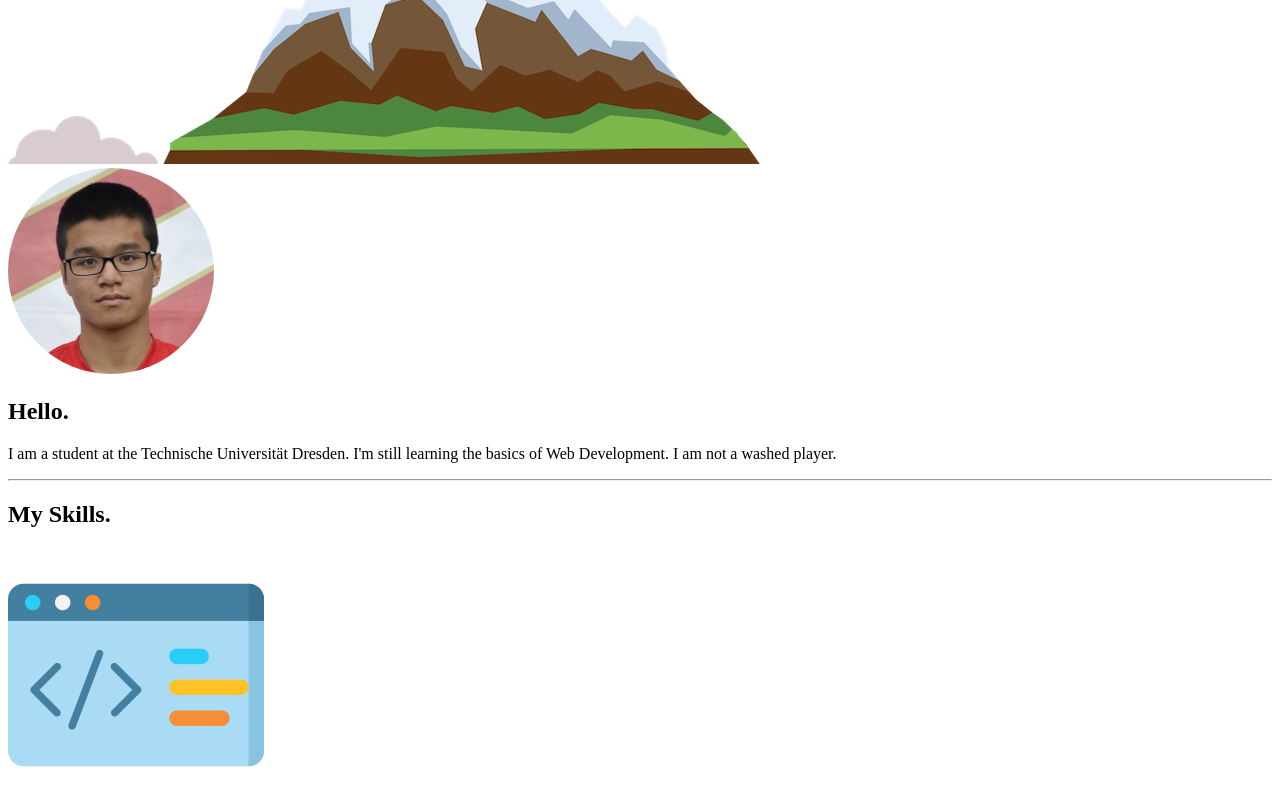
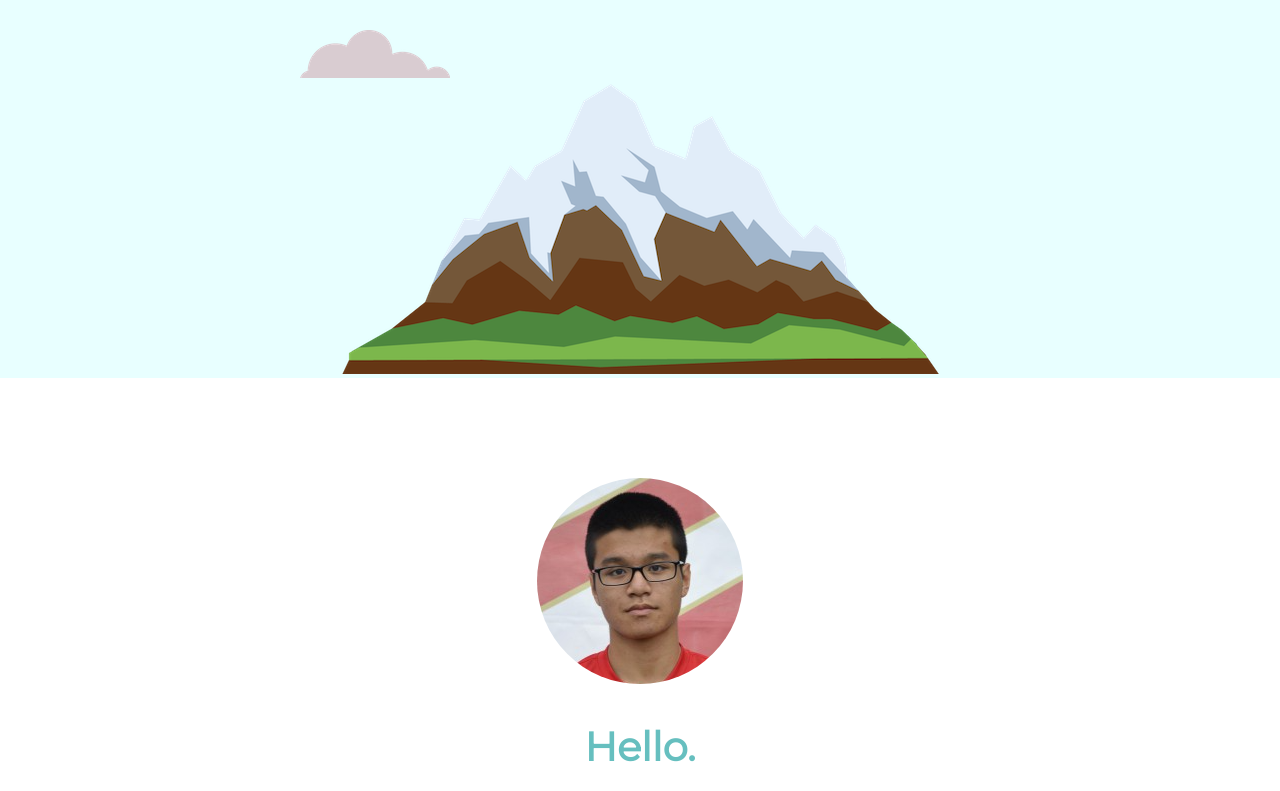
Before and after one commit to LinhHC/website, a plain HTML site: page index.html in a window 1280 px wide. Shown: the part 380-1171 px from the top of the page. Drawn offline with Linux system fonts and the light colour scheme; the site is published under a folder, as on GitHub Pages, so addresses that start at the root find nothing.

Commit message:
Update index.html

```diff
--- a/index.html
+++ b/index.html
@@ -4,7 +4,7 @@
 <head>
   <meta charset="utf-8">
   <title>Cong Linh Hoang</title>
-  <link rel="stylesheet" href="/website/styles.css">
+  <link rel="stylesheet" href="styles.css">
   <link rel="icon" href="favicon.ico">
   <link href="https://fonts.googleapis.com/css2?family=Merriweather&family=Montserrat&family=Sacramento&display=swap" rel="stylesheet">
 </head>
```
